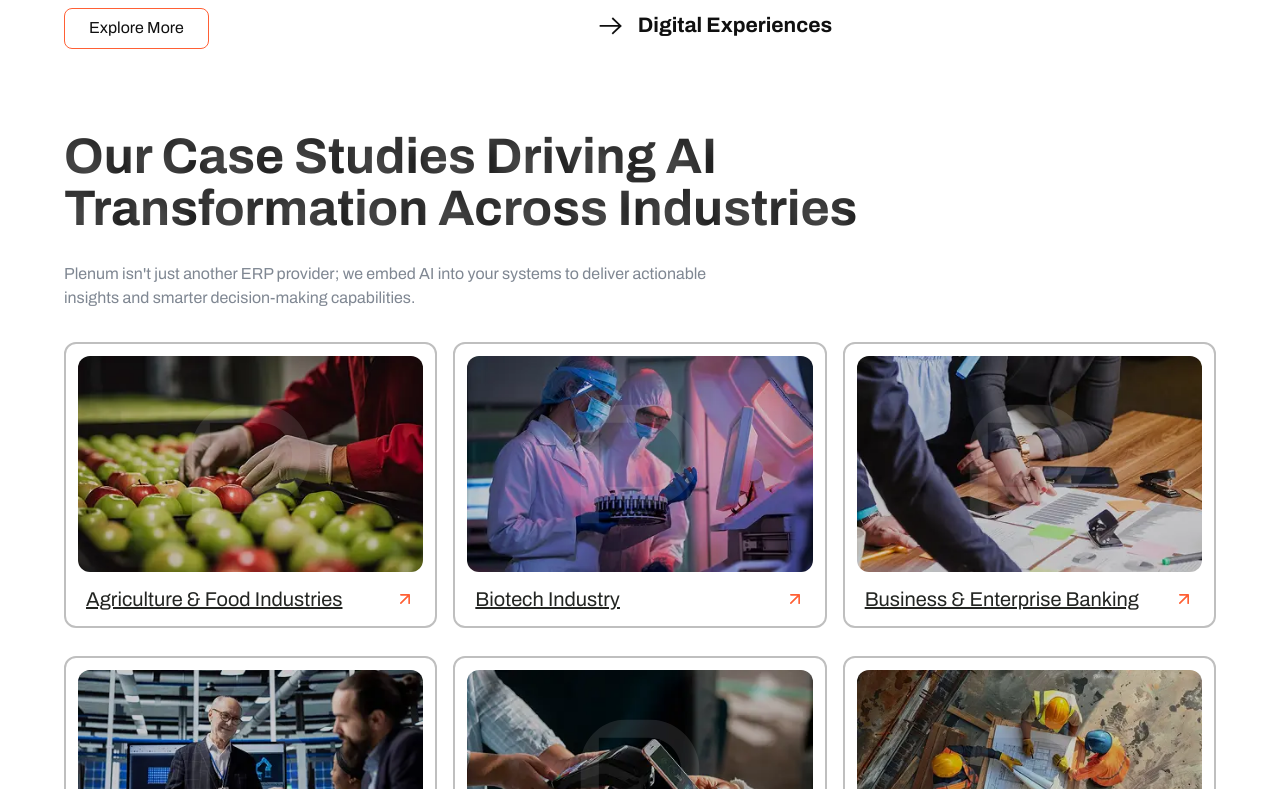
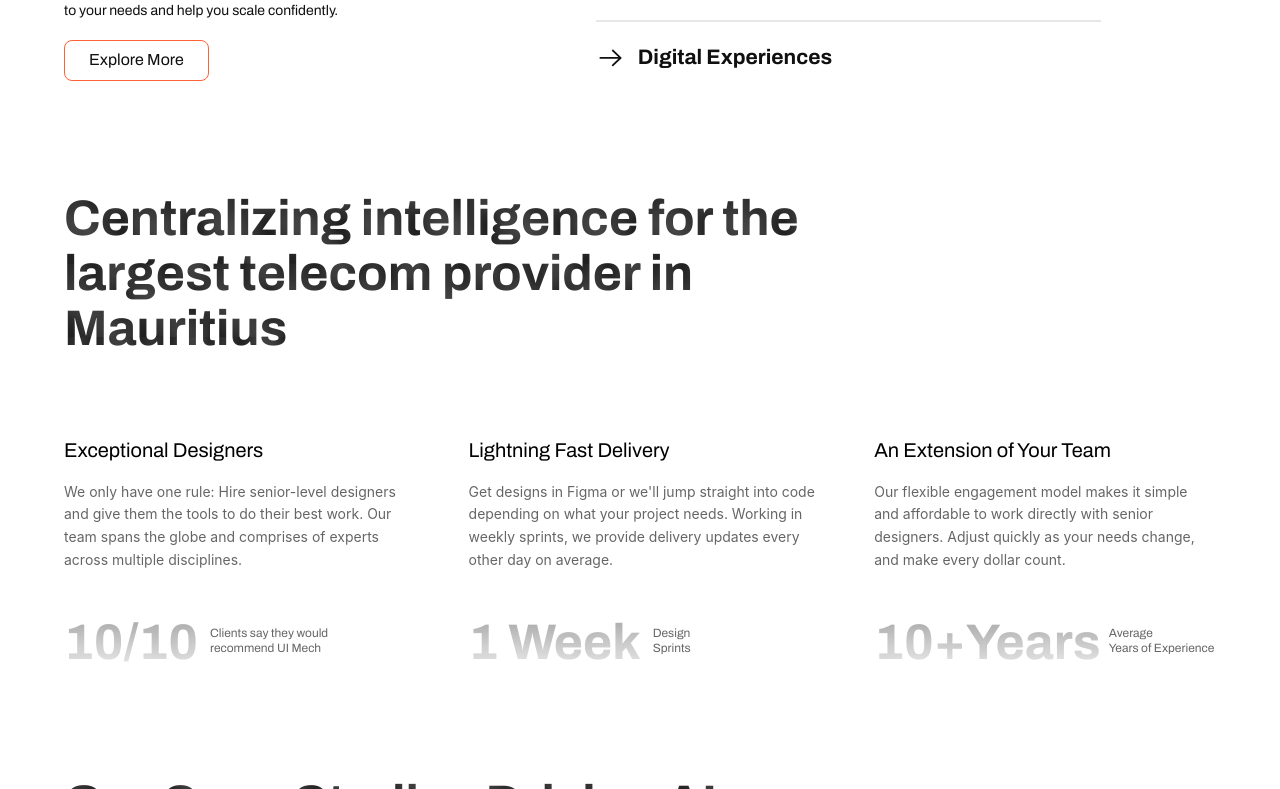
Before and after one commit to developers-xntric/Plenum, a Next.js app: page / in a window 1280 px wide. Shown: the part 2291-3080 px from the top of the page. Built offline with nearby package versions, Linux system fonts and the light colour scheme.

Commit message:
CentralizeIntelligence section completed

```diff
--- a/src/app/globals.css
+++ b/src/app/globals.css
@@ -72,6 +72,16 @@
         -webkit-background-clip: text;
         -webkit-text-fill-color: transparent;
     }
+
+    .grayish-gradient{
+        opacity: 0.4;
+        background: linear-gradient(to bottom , #010101, rgba(255,255,255,0.2)), url("/images/smoke.webp");
+        background-size: contain;
+        background-position: left;
+        -webkit-text-fill-color: transparent;
+        background-clip: text;
+        -webkit-background-clip: text;
+    }
 }
 
 :root {
--- a/src/app/page.js
+++ b/src/app/page.js
@@ -1,12 +1,14 @@
 import CaseStudies from "@/components/home/case-studies";
+import CentralizeIntelligence from "@/components/home/centralize-intelligence";
 import Hero from "@/components/Home/hero";
 import HomeServices from "@/components/home/home-services";
 
 export default function Home() {
   return (
-    <div className="text-primary font-['Chakra'] bg-black">
+    <div className="bg-black">
       <Hero />
       <HomeServices />
+      <CentralizeIntelligence/>
       <CaseStudies/>
     </div>
   );
--- a/src/components/home/case-studies.jsx
+++ b/src/components/home/case-studies.jsx
@@ -6,18 +6,15 @@ export default function CaseStudies() {
 
     return (
         <section className="bg-white 2xl:py-16">
-            <div className="2xl:max-w-[1330px] w-[90%] mx-auto">
+            <div className="2xl:max-w-[1330px] w-[90%] mx-auto py-16 xl:py-24">
                 <div className="mb-8 space-y-6">
-                    <div className="relative">
-                        <h2 className="text-[50px] leading-[60px] font-['Archivo'] text-secondary font-bold home-section-headings">
-                            Our Case Studies Driving AI
-                        </h2>
-                        <h2 className="text-[50px] leading-[60px] font-['Archivo'] text-secondary font-bold -mt-2 home-section-headings">
-                            Transformation Across Industries
+                    <div className="xl:max-w-[70%]">
+                        <h2 className="text-[50px] leading-[55px] font-['Archivo'] text-secondary font-bold home-section-headings">
+                            Our Case Studies Driving AI Transformation Across Industries
                         </h2>
                     </div>
 
-                    <p className="text-gray-600 font-['Archivo'] opacity-[0.7] max-w-[60%]">
+                    <p className="text-gray-600 font-['Archivo'] opacity-[0.7] max-w-[55%]">
                         Plenum isn't just another ERP provider; we embed AI into your systems to deliver actionable insights and
                         smarter decision-making capabilities.
                     </p>
--- /dev/null
+++ b/src/components/home/centralize-intelligence.jsx
@@ -0,0 +1,80 @@
+export default function CentralizeIntelligence() {
+    return (
+        <div className=" bg-white">
+
+            <div className="2xl:max-w-[1300px] mx-auto w-[90%] space-y-20">
+                <div className="xl:max-w-[70%]">
+                    <h1 className="text-[50px] leading-[55px] font-['Archivo'] text-secondary font-bold home-section-headings">
+                        Centralizing intelligence for the largest telecom provider in Mauritius
+                    </h1>
+                </div>
+
+                <div className="flex items-center justify-between gap-12 md:gap-12">
+                    {/* Column 1 */}
+                    <div className="space-y-4 max-w-[50%">
+                        <h2 className="font-medium font-['Archivo'] text-black text-[20px]">Exceptional Designers</h2>
+                        <p className="text-[14px] text-black opacity-[0.6] leading-relaxed">
+                            We only have one rule: Hire senior-level designers and give them the tools to do their best work. Our team
+                            spans the globe and comprises of experts across multiple disciplines.
+                        </p>
+                        <div className="pt-4">
+                            <div className="flex items-center gap-3">
+                                <span className="text-[50px] font-semibold grayish-gradient font-['Archivo']">10/10</span>
+                                <div >
+                                    <p className="text-xs font-medium text-black opacity-[0.6] leading-tight font-['Archivo']">
+                                        Clients say they would
+                                        <br />
+                                        recommend UI Mech
+                                    </p>
+                                </div>
+                            </div>
+                        </div>
+                    </div>
+
+                    {/* Column 2 */}
+                    <div className="space-y-4 max-w-[50%">
+                        <h2 className="font-medium font-['Archivo'] text-black text-[20px]">Lightning Fast Delivery</h2>
+                        <p className="text-[14px] text-black opacity-[0.6] leading-relaxed">
+                            Get designs in Figma or we'll jump straight into code depending on what your project needs. Working in
+                            weekly sprints, we provide delivery updates every other day on average.
+                        </p>
+                        <div className="pt-4">
+                            <div className="flex items-center gap-3">
+                                <span className="text-[50px] font-semibold grayish-gradient font-['Archivo']">1 Week</span>
+                                <div>
+                                    <p className="text-xs font-medium text-black opacity-[0.6] leading-tight font-['Archivo']">
+                                        Design
+                                        <br />
+                                        Sprints
+                                    </p>
+                                </div>
+                            </div>
+                        </div>
+                    </div>
+
+                    {/* Column 3 */}
+                    <div className="space-y-4 ">
+                        <h2 className="font-medium font-['Archivo'] text-black text-[20px]">An Extension of Your Team</h2>
+                        <p className="text-[14px] text-black opacity-[0.6] leading-relaxed">
+                            Our flexible engagement model makes it simple and affordable to work directly with senior designers. Adjust
+                            quickly as your needs change, and make every dollar count.
+                        </p>
+                        <div className="pt-4">
+                            <div className="flex items-center gap3">
+                                <span className="text-[50px] font-semibold grayish-gradient font-['Archivo']">10+Years</span>
+                                <div className="ml-2">
+                                    <p className="text-xs font-medium text-black opacity-[0.6] leading-tight font-['Archivo']">
+                                        Average
+                                        <br />
+                                        Years of Experience
+                                    </p>
+                                </div>
+                            </div>
+                        </div>
+                    </div>
+                </div>
+            </div>
+
+        </div>
+    )
+}
--- a/src/components/home/home-services.jsx
+++ b/src/components/home/home-services.jsx
@@ -25,7 +25,7 @@ export default function HomeServices({ }) {
   return (
     <div className=" bg-white ">
       {/* Main content */}
-      <div className="container 2xl:max-w-[1300px] w-[90%] mx-auto space-y-20 py-16 2xl:py-24">
+      <div className="container 2xl:max-w-[1300px] w-[90%] mx-auto space-y-20 py-16 xl:py-24">
 
         {/* BRAND ICONS SLIDER */}
         <BrandSlider />
```
